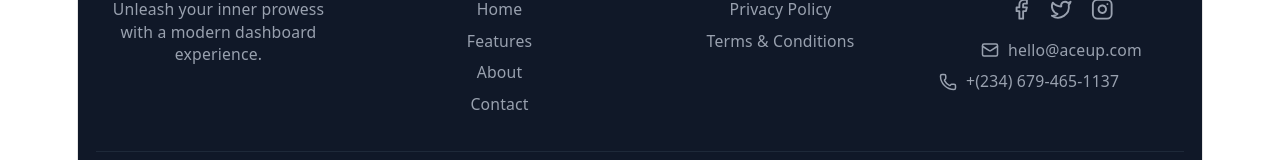
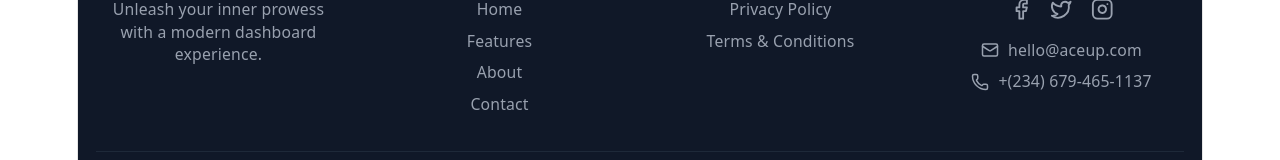
Before and after one commit to nanyaeze/dashboard-project-, a React (Vite) app: page /landing in a window 1280 px wide. Shown: the part 1906-2066 px from the top of the page. Built offline with nearby package versions, Linux system fonts and the light colour scheme.

Commit message:
centralized phne number in connect section of footer

```diff
--- a/src/pages/landing.jsx
+++ b/src/pages/landing.jsx
@@ -214,7 +214,7 @@
                   <Mail className="w-4 h-4" />
                   <span>hello@aceup.com</span>
                 </div>
-                <div className="flex items-center gap-2">
+                <div className="flex items-center justify-center gap-2">
                   <Phone className="w-4 h-4" />
                   <span>+(234) 679-465-1137</span>
                 </div>
```
